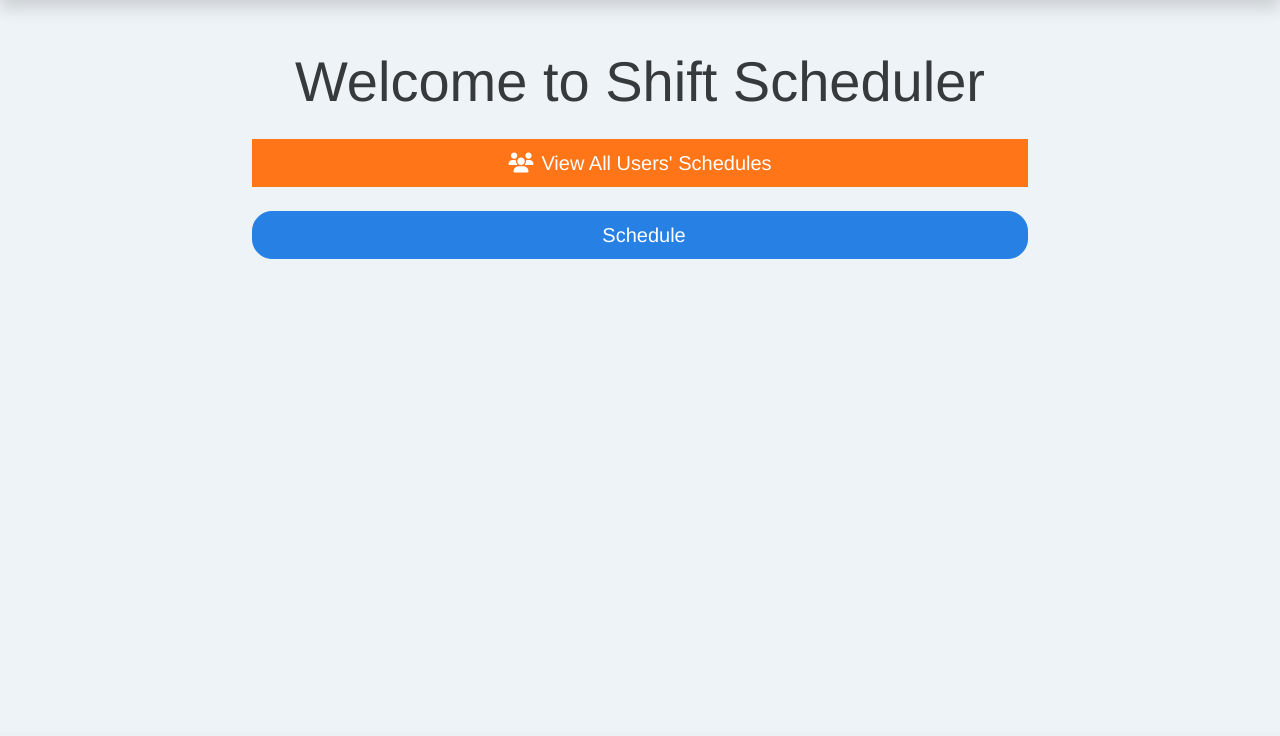
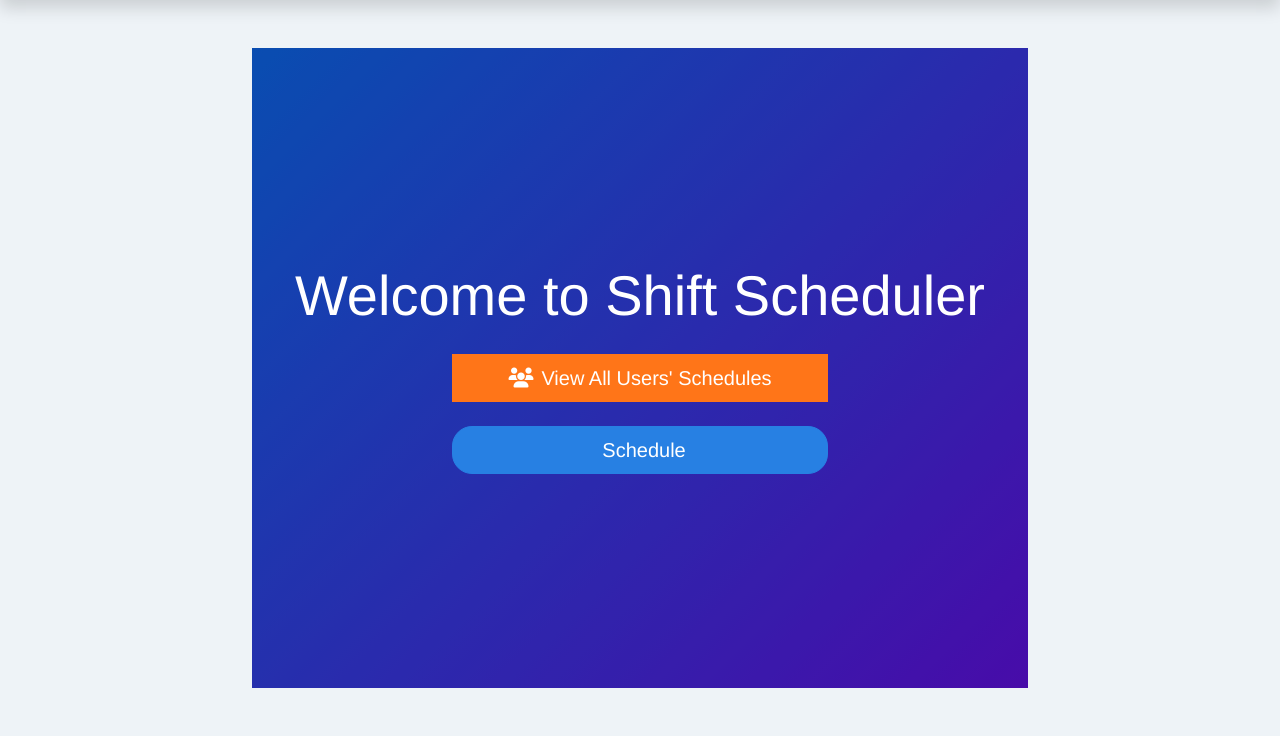
Before and after one commit to Ariel7871/Shift-Manager, a Flask app: page / in a window 1280 px wide. Shown: the part 68-804 px from the top of the page. Before the commit the page ends 327 px from the top, so only its background shows below. Run offline with Flask 3, Linux system fonts and the light colour scheme; some libraries are stand-ins or nearby versions.

Commit message:
Add files via upload

```diff
--- a/templates/index.html
+++ b/templates/index.html
@@ -1,8 +1,54 @@
 {% extends 'base.html' %}
 {% block content %}
-<div class="text-center">
+<style>
+  /* Hero section styles */
+  .hero {
+    position: relative;
+    min-height: 80vh;
+    background: linear-gradient(135deg, #0d6efd 0%, #6610f2 100%);
+    color: #fff;
+    display: flex;
+    align-items: center;
+    justify-content: center;
+    text-align: center;
+    overflow: hidden;
+  }
+  .hero::after {
+    content: "";
+    position: absolute;
+    top: 0; left: 0; right: 0; bottom: 0;
+    background: rgba(0,0,0,0.3);
+    z-index: 1;
+  }
+  .hero-content {
+    position: relative;
+    z-index: 2;
+    animation: fadeInUp 0.8s ease-out;
+  }
+  @keyframes fadeInUp {
+    from {
+      opacity: 0;
+      transform: translateY(20px);
+    }
+    to {
+      opacity: 1;
+      transform: translateY(0);
+    }
+  }
+  /* Button enhancements */
+  .hero a.btn {
+    transition: transform 0.2s ease, box-shadow 0.2s ease;
+  }
+  .hero a.btn:hover {
+    transform: scale(1.05);
+    box-shadow: 0 4px 12px rgba(0,0,0,0.3);
+  }
+</style>
+
+<div class="hero">
+  <div class="hero-content container">
     <h1 class="display-4 mb-4">Welcome to Shift Scheduler</h1>
-  <div class="d-grid gap-4">
+    <div class="d-grid gap-4 col-10 col-md-6 mx-auto">
       <a href="{{ url_for('view_all_schedule') }}" class="btn btn-warning btn-lg">
         <i class="fa-solid fa-users me-2"></i>View All Users' Schedules
       </a>
@@ -11,4 +57,5 @@
       </a>
     </div>
   </div>
+</div>
 {% endblock %}
```
Lines whose indentation alone changed are shown as unchanged.
